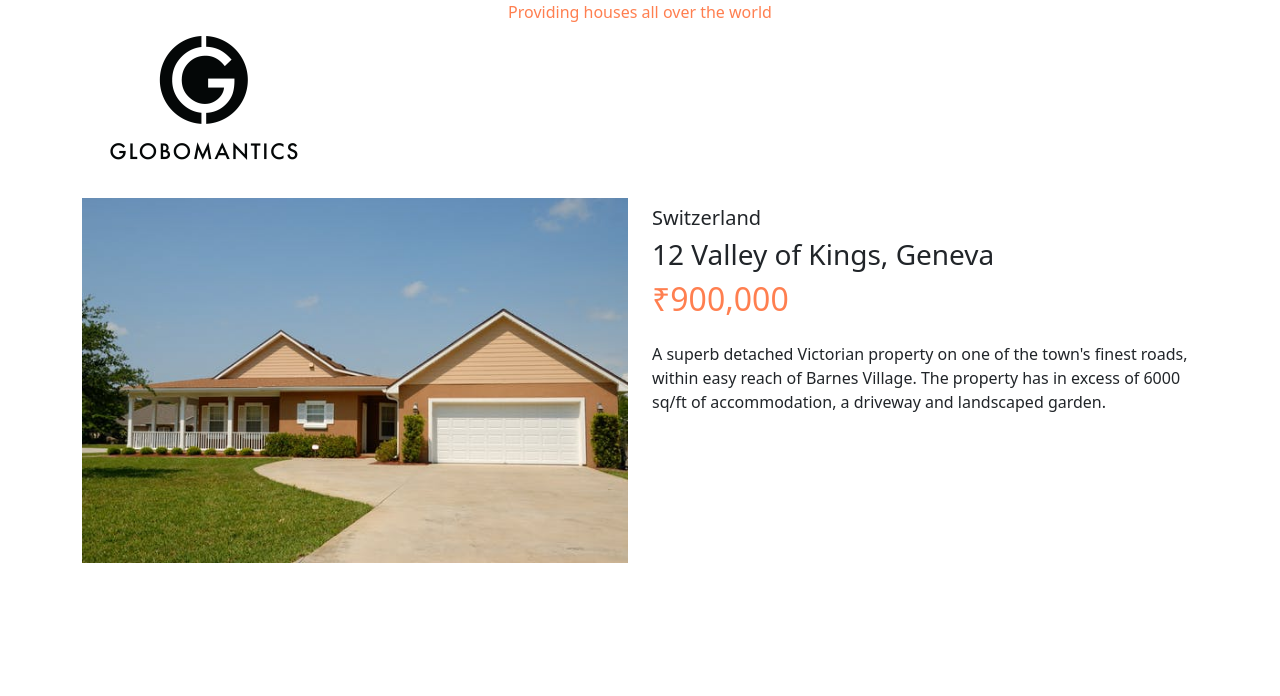
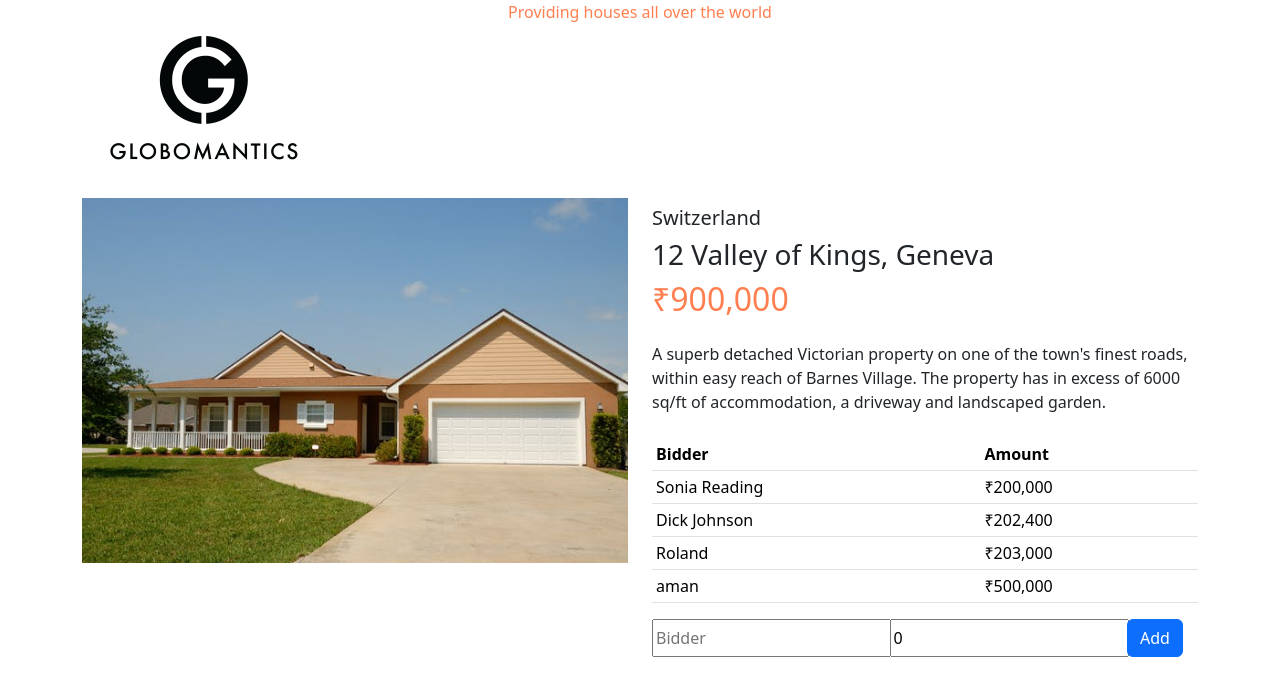
Before and after one commit to Amankhare900/ReactStart, a Next.js app: page / in a window 1280 px wide. Both pictures are taken after a click on the element "12 Valley of Kings, Geneva". Shown: the top 696 px of the page. Built offline with nearby package versions, Linux system fonts and the light colour scheme.

Commit message:
added the bids panel

```diff
--- /dev/null
+++ b/Components/bids.jsx
@@ -0,0 +1,91 @@
+import { useState } from "react";
+import currencyFormatter from "../helpers/currencyFormatter";
+import loadingStatus from "../helpers/loadingStatus";
+import useBids from "../hooks/useBids";
+import LoadingIndicator from "./loadingIndicator";
+
+const Bids = ({ house }) => {
+    const { bids, loadingState, addBid } = useBids(house.id);
+
+    const emptyBid = {
+        houseId: house.id,
+        bidder: "",
+        amount: 0,
+    };
+
+    const [newBid, setNewBid] = useState(emptyBid);
+
+    if (loadingState !== loadingStatus.loaded)
+        return <LoadingIndicator loadingState={loadingState} />;
+
+    const onBidSubmitClick = () => {
+        addBid(newBid);
+        setNewBid(emptyBid);
+    };
+
+    return (
+        <>
+            <div className="row mt-4">
+                <div className="col-12">
+                    <table className="table table-sm">
+                        <thead>
+                            <tr>
+                                <th>Bidder</th>
+                                <th>Amount</th>
+                            </tr>
+                        </thead>
+                        <tbody>
+                            {bids.map((b) => (
+                                <tr key={b.id}>
+                                    <td>{b.bidder}</td>
+                                    <td>
+                                        {currencyFormatter.format(b.amount)}
+                                    </td>
+                                </tr>
+                            ))}
+                        </tbody>
+                    </table>
+                </div>
+            </div>
+            <div className="row">
+                <div className="col-5">
+                    <input
+                        id="bidder"
+                        className="h-100"
+                        type="text"
+                        value={newBid.bidder}
+                        onChange={(e) =>
+                            setNewBid({ ...newBid, bidder: e.target.value })
+                        }
+                        placeholder="Bidder"
+                    ></input>
+                </div>
+                <div className="col-5">
+                    <input
+                        id="amount"
+                        className="h-100"
+                        type="number"
+                        value={newBid.amount}
+                        onChange={(e) =>
+                            setNewBid({
+                                ...newBid,
+                                amount: parseInt(e.target.value),
+                            })
+                        }
+                        placeholder="Amount"
+                    ></input>
+                </div>
+                <div className="col-2">
+                    <button
+                        className="btn btn-primary"
+                        onClick={onBidSubmitClick}
+                    >
+                        Add
+                    </button>
+                </div>
+            </div>
+        </>
+    );
+};
+
+export default Bids;
--- a/Components/house.jsx
+++ b/Components/house.jsx
@@ -2,6 +2,7 @@ import { useContext } from "react";
 import currencyFormatter from "../helpers/currencyFormatter";
 import defaultPhoto from "../helpers/defaultPhoto";
 import { navigationContext } from "./app";
+import Bids from "./bids";
 
 const House = () => {
     const { param: house } = useContext(navigationContext);
@@ -35,6 +36,7 @@ const House = () => {
                 <div className="row">
                     <div className="col-12 mt-3">{house.description}</div>
                 </div>
+                <Bids house={house} />
             </div>
         </div>
     );
--- /dev/null
+++ b/bids.json
@@ -0,0 +1,88 @@
+{
+    "bids": [
+        {
+            "id": 1,
+            "houseId": 1,
+            "bidder": "Sonia Reading",
+            "amount": 200000
+        },
+        {
+            "id": 2,
+            "houseId": 1,
+            "bidder": "Dick Johnson",
+            "amount": 202400
+        },
+        {
+            "id": 3,
+            "houseId": 2,
+            "bidder": "Mohammed Vahls",
+            "amount": 302400
+        },
+        {
+            "id": 4,
+            "houseId": 2,
+            "bidder": "Jane Williams",
+            "amount": 310500
+        },
+        {
+            "id": 5,
+            "houseId": 2,
+            "bidder": "John Kepler",
+            "amount": 315400
+        },
+        {
+            "id": 6,
+            "houseId": 3,
+            "bidder": "Bill Mentor",
+            "amount": 201000
+        },
+        {
+            "id": 7,
+            "houseId": 4,
+            "bidder": "Melissa Kirk",
+            "amount": 410000
+        },
+        {
+            "id": 8,
+            "houseId": 4,
+            "bidder": "Scott Max",
+            "amount": 450000
+        },
+        {
+            "id": 9,
+            "houseId": 4,
+            "bidder": "Christine James",
+            "amount": 470000
+        },
+        {
+            "id": 10,
+            "houseId": 5,
+            "bidder": "Omesh Carim",
+            "amount": 450000
+        },
+        {
+            "id": 11,
+            "houseId": 5,
+            "bidder": "Charlotte Max",
+            "amount": 150000
+        },
+        {
+            "id": 12,
+            "houseId": 5,
+            "bidder": "Marcus Scott",
+            "amount": 170000
+        },
+        {
+            "id": 13,
+            "houseId": 1,
+            "bidder": "Roland",
+            "amount": 203000
+        },
+        {
+            "houseId": 1,
+            "bidder": "aman",
+            "amount": 500000,
+            "id": 14
+        }
+    ]
+}
--- /dev/null
+++ b/hooks/useBids.js
@@ -0,0 +1,40 @@
+import { useEffect, useState } from "react";
+import useGetRequest from "./useGetRequest";
+
+const useBids = (houseId) => {
+    const [bids, setBids] = useState([]);
+    const [get, loadingState] = useGetRequest(`/api/bids/${houseId}`);
+
+    useEffect(() => {
+        const fetchBids = async () => {
+            const bids = await get();
+            setBids(bids);
+        };
+        fetchBids();
+    }, [get]);
+
+    const postBid = async (bid) => {
+        return fetch(`/api/bids/${bid.houseId}`, {
+            method: "POST",
+            headers: {
+                Accept: "application/json",
+                "Content-Type": "application/json",
+            },
+            body: JSON.stringify(bid),
+        });
+    };
+
+    const addBid = (bid) => {
+        postBid(bid)
+            .then((response) => {
+                return response.json();
+            })
+            .then((data) => {
+                setBids([...bids, data]);
+            });
+    };
+
+    return { bids, loadingState, addBid };
+};
+
+export default useBids;
--- /dev/null
+++ b/pages/api/bids/[houseId].js
@@ -0,0 +1,69 @@
+import path from "path";
+import fs from "fs";
+const { promisify } = require("util");
+
+const writeFile = promisify(fs.writeFile);
+const readFile = promisify(fs.readFile);
+const delay = (ms) => new Promise((resolve) => setTimeout(resolve, ms));
+
+export default async function userHandler(req, res) {
+    const houseId = parseInt(req?.query?.houseId);
+    const method = req?.method;
+    const jsonFile = path.resolve("./", "bids.json");
+
+    async function getBidsData() {
+        const readFileData = await readFile(jsonFile);
+        return JSON.parse(readFileData).bids;
+    }
+
+    switch (method) {
+        case "GET":
+            try {
+                await delay(1000);
+                const bids = await getBidsData();
+                const filteredBids = bids.filter(
+                    (rec) => rec.houseId === houseId
+                );
+                if (!bids)
+                    res.status(404).send(
+                        "Error: Request failed with status code 404"
+                    );
+
+                res.setHeader("Content-Type", "application/json");
+                res.status(200).send(JSON.stringify(filteredBids, null, 2));
+
+                console.log(`GET /api/bids/${houseId} status: 200`);
+            } catch {
+                console.log("/api/bids error:", e);
+            }
+
+            break;
+        case "POST":
+            try {
+                await delay(1000);
+                const recordFromBody = req?.body;
+                const bids = await getBidsData();
+                recordFromBody.id = Math.max(...bids.map((b) => b.id)) + 1;
+                const newBidsArray = [...bids, recordFromBody];
+                writeFile(
+                    jsonFile,
+                    JSON.stringify(
+                        {
+                            bids: newBidsArray,
+                        },
+                        null,
+                        2
+                    )
+                );
+                res.status(200).json(recordFromBody);
+                console.log(`POST /api/bids/${houseId} status: 200`);
+            } catch (e) {
+                console.log("/api/bids POST error:", e);
+            }
+            break;
+
+        default:
+            res.setHeader("Allow", ["GET", "PUT"]);
+            res.status(405).end(`Method ${method} Not Allowed`);
+    }
+}
```
